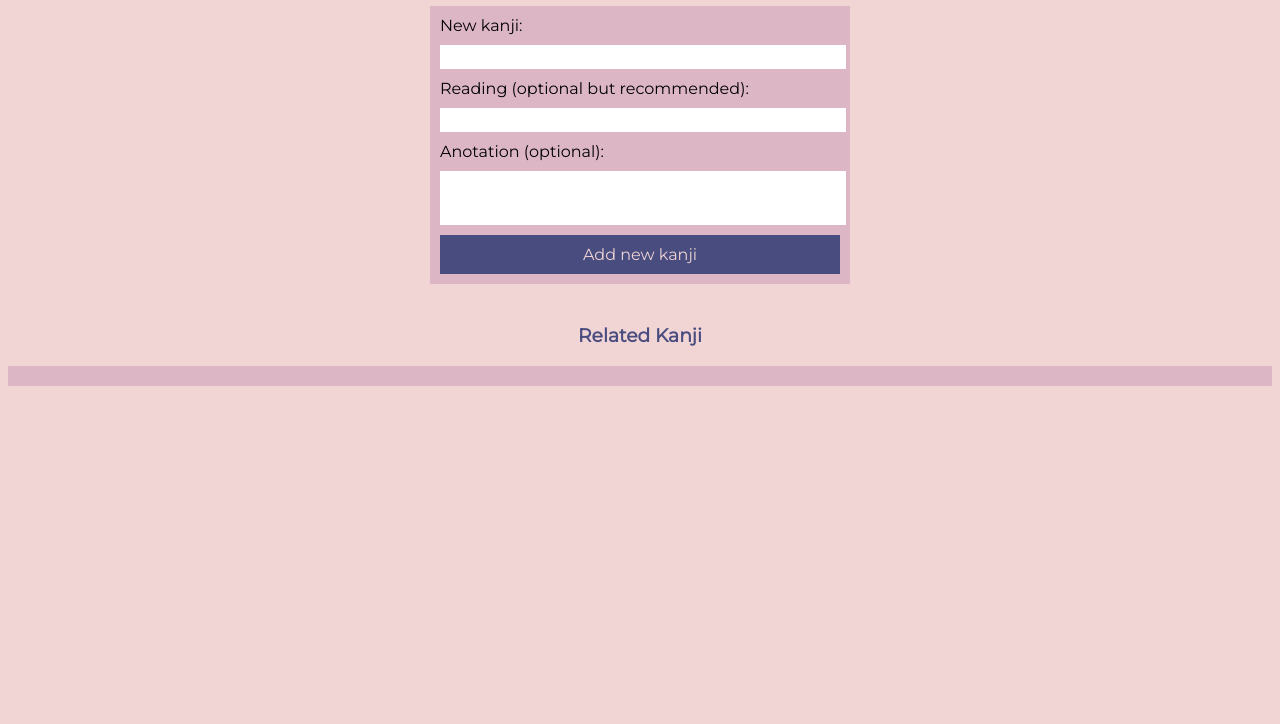
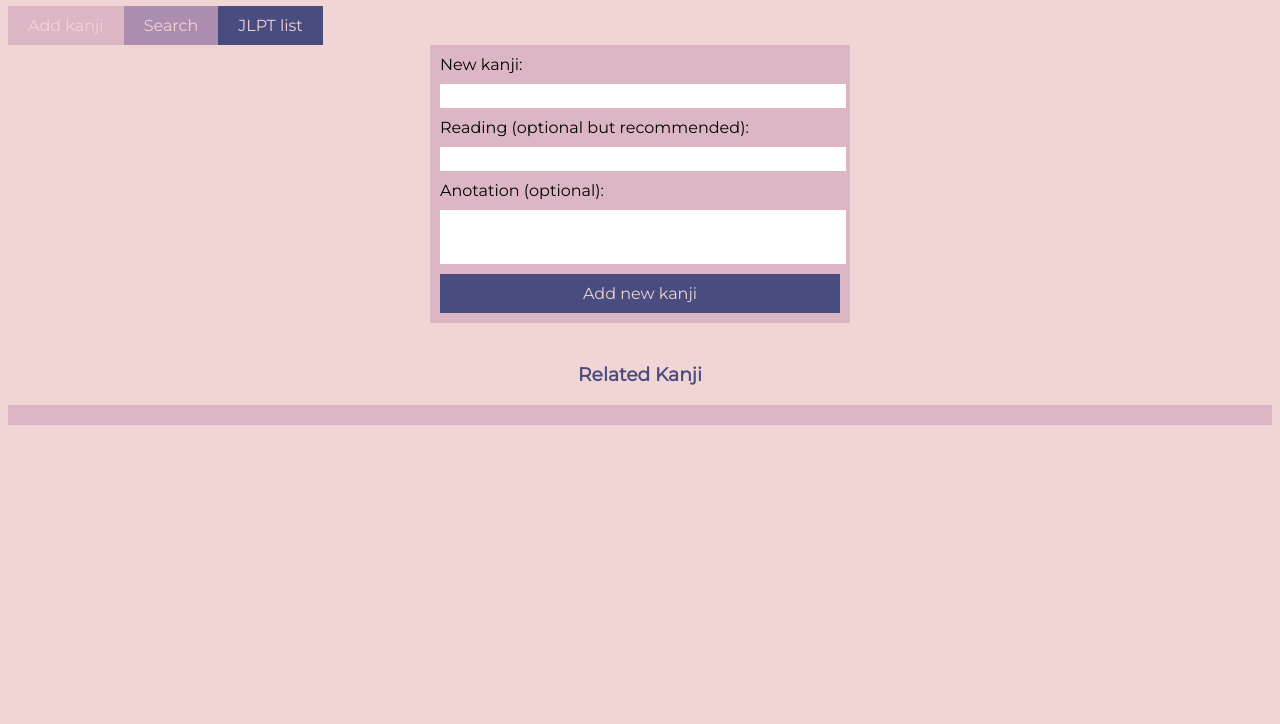
Before and after one commit to MalenaLucero/kanjiApp, a plain HTML site: page index.html in a window 1280 px wide. Shown: the part 76-800 px from the top of the page. Drawn offline with Linux system fonts and the light colour scheme.

Commit message:
styles in main nav

```diff
--- a/index.html
+++ b/index.html
@@ -14,10 +14,17 @@
     <header>
         <h1>Kanji Connect</h1>
     </header>
+    <nav class="mainNav">
+        <ul>
+            <li><a href="#">Add kanji</a></li>
+            <li><a href="#">Search</a></li>
+            <li><a href="#">JLPT list</a></li>
+        </ul>
+    </nav>
     <form class="newKanjiForm">
         <label for="kanjiInput">New kanji:</label>
         <input id="kanjiInput">
-        <div id="kanjiInputError"></div>
+        <div class="inputError" id="kanjiInputError"></div>
         <label for="readingInput">Reading (optional but recommended):</label>
         <input id="readingInput">
         <label for="anotationInput">Anotation (optional):</label>
--- a/styles/style.scss
+++ b/styles/style.scss
@@ -28,6 +28,28 @@ body{
         h1{
             color: $dark-color;
             text-align: center;
+        }
+    }
+    .mainNav{
+        ul{
+            display: flex;
+            padding: 0;
+            margin: 0;
+            li{
+                &:nth-of-type(1){
+                    background-color: $light-color;
+                }
+                &:nth-of-type(2){
+                    background-color: $main-color;
+                }
+                &:nth-of-type(3){
+                    background-color: $dark-color;
+                }
+                a{
+                background-color: inherit;
+                }
+            }
+
         }
     }
     .newKanjiForm{
@@ -86,3 +108,10 @@ body{
 .japanese{
     font-family: $Japanese-font;
 }
+
+.inputError{
+    color: $dark-color;
+    p{
+        margin: 0 $small-margin $small-margin;
+    }
+}
```
Also changed, not shown: style/style.css, 1 other file.
